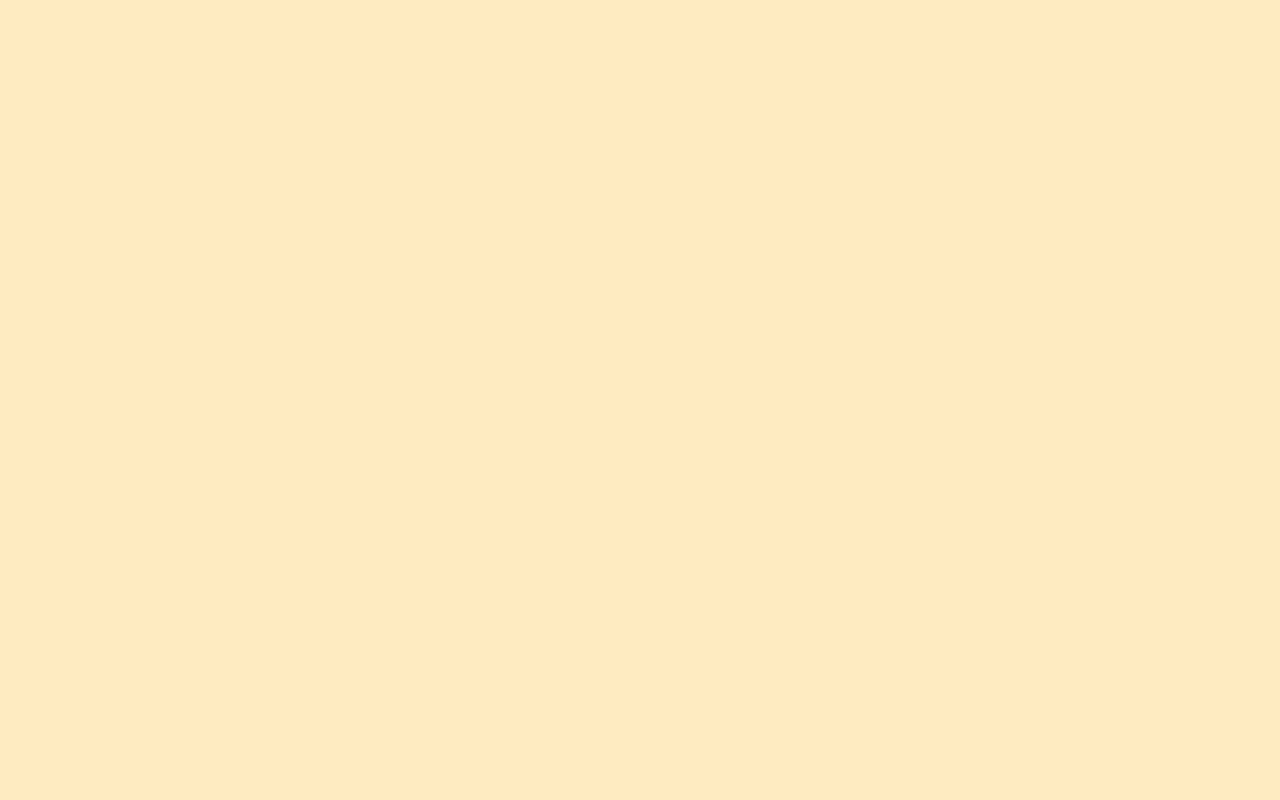
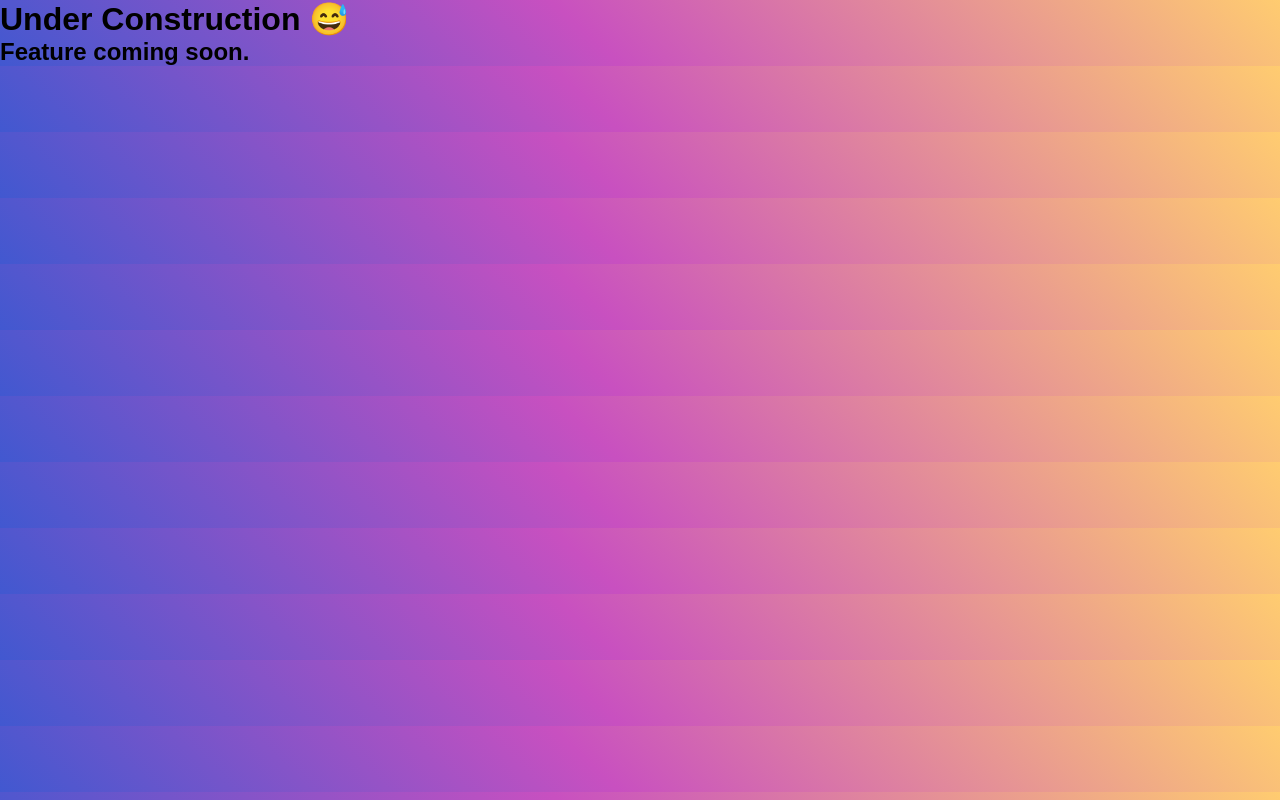
Before and after one commit to Anurag-310/SE-Project, a website: page poll/poll.html in a window 1280 px wide. Drawn offline with Linux system fonts and the light colour scheme.

Commit message:
Update poll.html

```diff
--- a/poll/poll.html
+++ b/poll/poll.html
@@ -3,9 +3,25 @@
   <head>
     <link rel="stylesheet" href="poll.css">
     <meta charset="utf-8">
+    <style media="screen">
+    body{
+      background-color: #4158D0;
+  background-image: linear-gradient(43deg, #4158D0 0%, #C850C0 46%, #FFCC70 100%);
+
+    }
+
+    </style>
     <title></title>
   </head>
+
   <body>
+
+    <div class="notice">
+
+      <h1 class="headinghover">Under Construction 😅 </h1>
+      <h2 class="headinghover">Feature coming soon.</h2>
+
+    </div>
 
   </body>
 </html>
```
